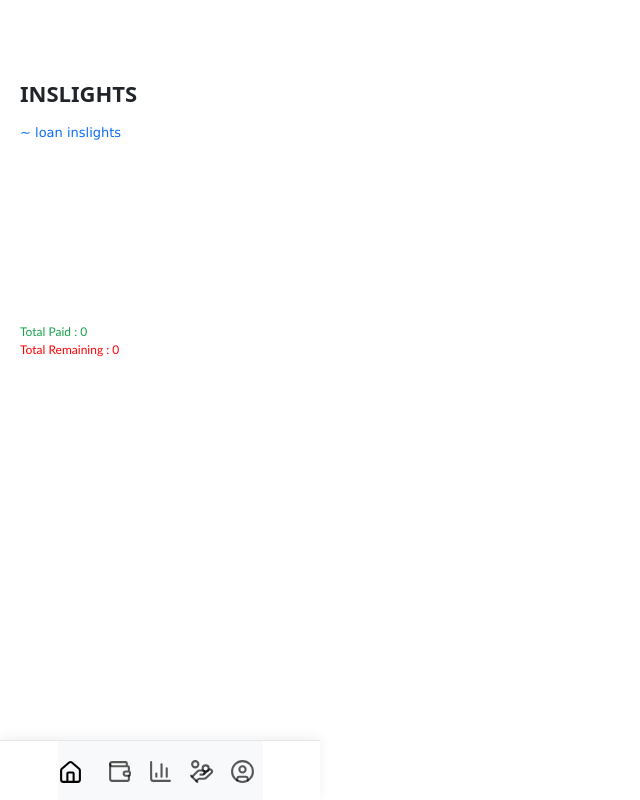
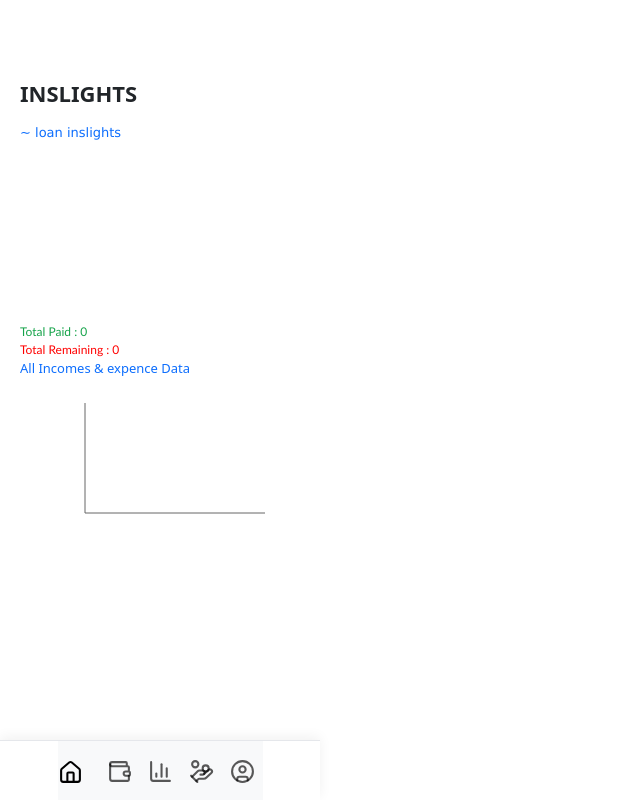
Before and after one commit to shaikhabuhasim0/finixy-expense-tracker, a React (Vite) app: page /Inslights in a window 1280 px wide. Shown: the whole page, without its empty margins (0-640 px from the left). Built offline with nearby package versions, Linux system fonts and the light colour scheme.

Commit message:
SECOND BAR GRAPH COMPLETE

```diff
--- a/src/App.css
+++ b/src/App.css
@@ -1349,3 +1349,16 @@ margin-left: 80px;
 .remaining-text{
   color : red ;
 }
+
+.incomesandexpencedata{
+  font-size: 13px;
+  color:#0d6efd;
+}
+
+.incomeexpensebar {
+  width: 250px;
+  height: 150px;
+  margin-top: 20px;
+  font-size: 10px;
+    margin-right: auto; /* left me rakhne ke liye */
+}
--- a/src/Components/Inslights.jsx
+++ b/src/Components/Inslights.jsx
@@ -1,9 +1,12 @@
 import React, { useEffect, useState } from 'react'
-import { PieChart, Pie, Cell, Tooltip, ResponsiveContainer } from "recharts";
+// import {   Cell, Tooltip, ResponsiveContainer } from "recharts";
+import { Pie , PieChart, BarChart, Bar, Cell, XAxis, YAxis, Tooltip, ResponsiveContainer } from "recharts";
 import { getTotalPaid, getTotalRemaining } from "./utils/loanCalc";
 
 
-export default function Inslights({ formhistory }) {
+export default function Inslights(props) {
+
+   const {  history, sethistory , type , setType , date , setdate , formhistory , setformhistory} = props;
 
   const totalPaid = getTotalPaid(formhistory);
   const totalRemaining = getTotalRemaining(formhistory);
@@ -13,6 +16,16 @@ export default function Inslights({ formhistory }) {
     { name: "Remaining", value: totalRemaining },
   ];
 const COLORS = [ "#22c55e", "#fd0000"];
+
+// name me type , value me amount !!
+const barData = history.map((item, i) => ({
+  name: item.title || item.name || `#${i + 1}`,   // x-axis pe label
+  value: Number(item.amount) || 0,
+  type: item.type,                                // income ya expense
+}));
+
+const BAR_COLORS = ["#22c55e", "#fd0000"]; // green, red
+
   return (
     <>
     <div>
@@ -38,6 +51,26 @@ const COLORS = [ "#22c55e", "#fd0000"];
   <br />
   <span className="remaining-text">Total Remaining : {totalRemaining}</span>
 </div>
+<div className='incomesandexpencedata'>
+  All Incomes & expence Data
+<div className="incomeexpensebar">
+  <ResponsiveContainer width="100%" height="100%">
+    <BarChart data={barData}>
+      <XAxis dataKey="name" />
+      <YAxis />
+      <Tooltip />
+      <Bar dataKey="value" barSize={30}>
+        {barData.map((entry, i) => (
+          <Cell
+            key={i}
+            fill={entry.type === "income" ? "#22c55e" : "#fd0000"}
+          />
+        ))}
+      </Bar>
+    </BarChart>
+  </ResponsiveContainer>
+</div>
+</div>
     </>
   )
 }
```
